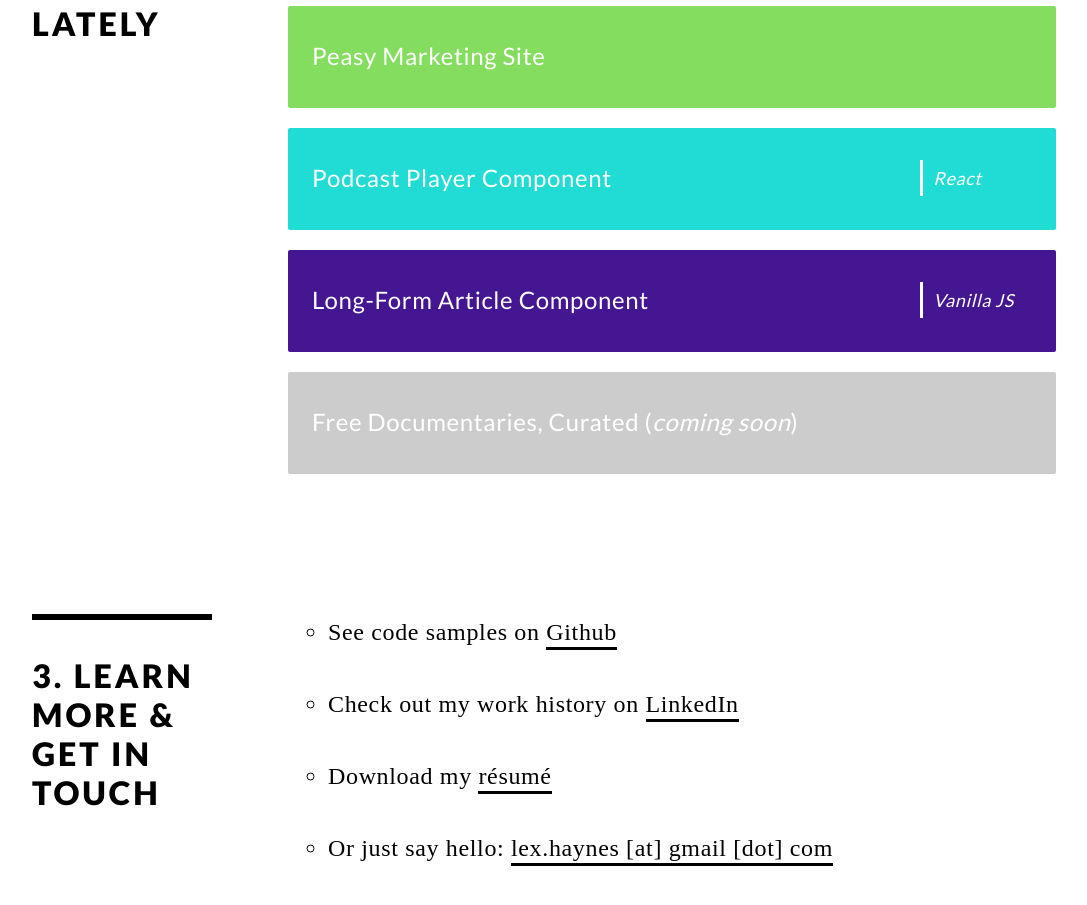
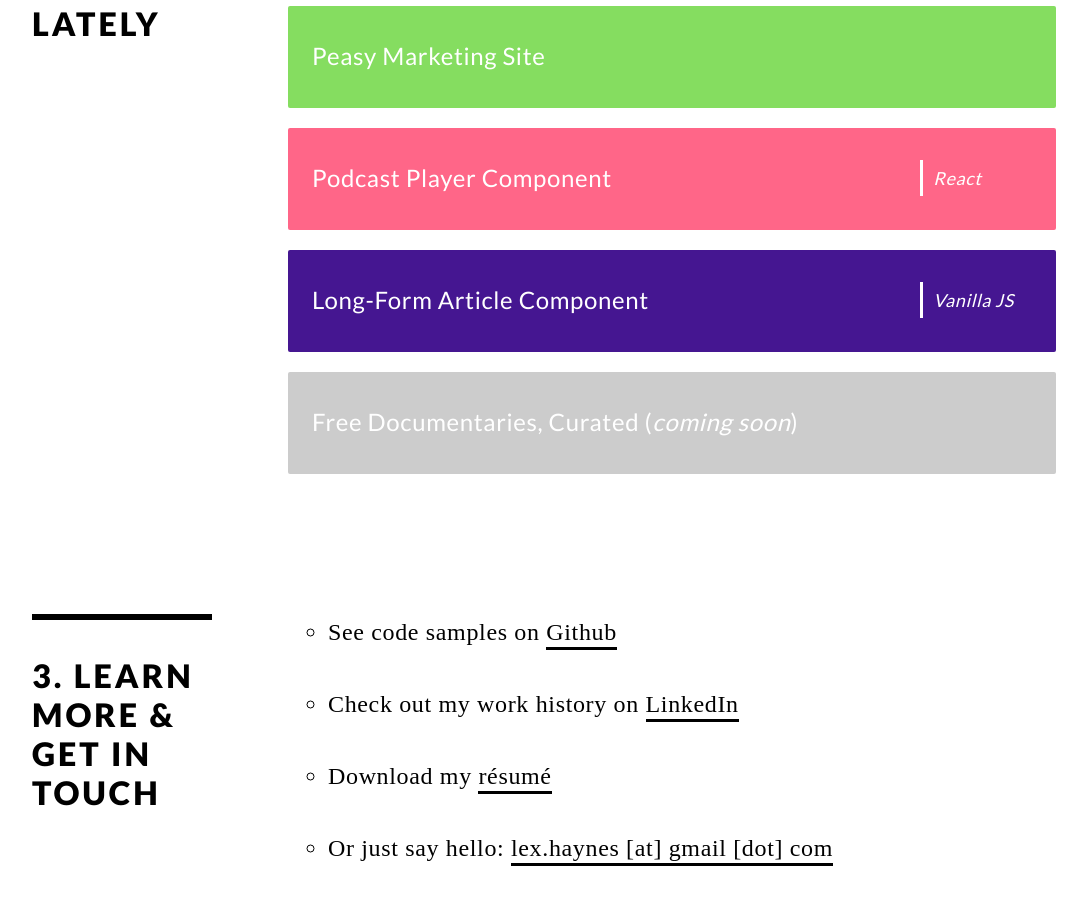
Before and after one commit to lexhaynes/portflio, a plain HTML site: page index.html in a window 1280 px wide. Shown: the part 1668-2573 px from the top of the page, without its empty margins (96-1183 px from the left). Drawn offline with Linux system fonts and the light colour scheme; a web font is replaced by a local one.

Commit message:
bg color podcast

```diff
--- a/css/styles.css
+++ b/css/styles.css
@@ -233,10 +233,10 @@ aside { font-style:italic; margin-top:1rem; }
 	.grid-item.longform:active
 	.grid-item.longform:focus { background:#2d0e5e;}
 
-	.grid-item.podcast { background: #21dcd4;}
+	.grid-item.podcast { background: #FF6688;}
 	.grid-item.podcast:hover,
 	.grid-item.podcast:active,
-	.grid-item.podcast:focus { background:#18b3ac;}
+	.grid-item.podcast:focus { background:#c44b66;}
 
 	/*free docs site coming soon for now*/
 	.grid-item.docs {background:#666;}
```
